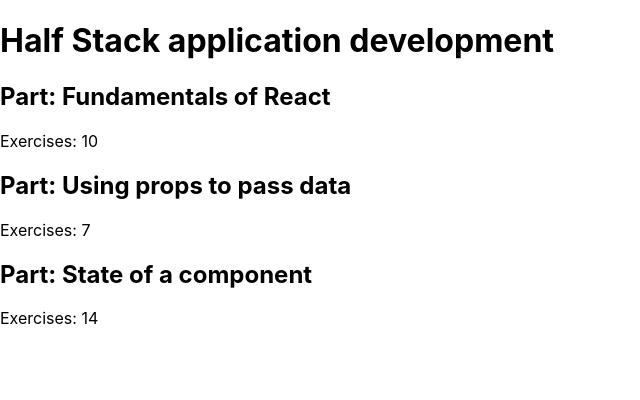
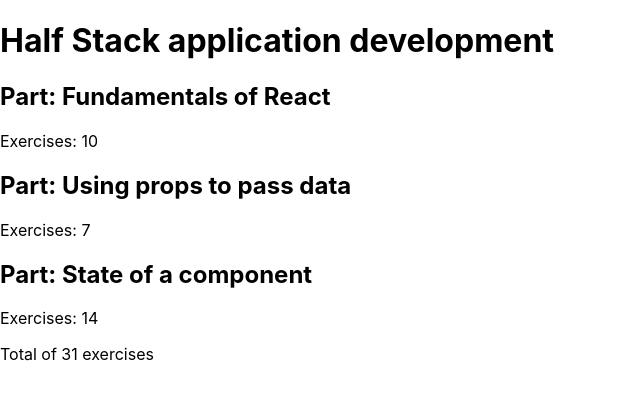
Before and after one commit to Aushzlten12/fullstackOpen, a React (Create React App) app in the folder part2/infocourse/: page / in a window 1280 px wide. Shown: the top 400 px of the page, without its empty margins (0-640 px from the left). Built offline with nearby package versions, Linux system fonts and the light colour scheme.

Commit message:
Exercise 2.2 finished

```diff
--- a/part2/infocourse/src/components/Content.js
+++ b/part2/infocourse/src/components/Content.js
@@ -2,11 +2,13 @@ import React from "react";
 import Part from "./Part";
 
 const Content = ({ parts }) => {
+  const totalExercises = parts.reduce((s, p) => s + p.exercises, 0);
   return (
     <div>
       {parts.map((part) => {
         return <Part key={part.id} part={part} />;
       })}
+      <p>Total of {totalExercises} exercises</p>
     </div>
   );
 };
```
